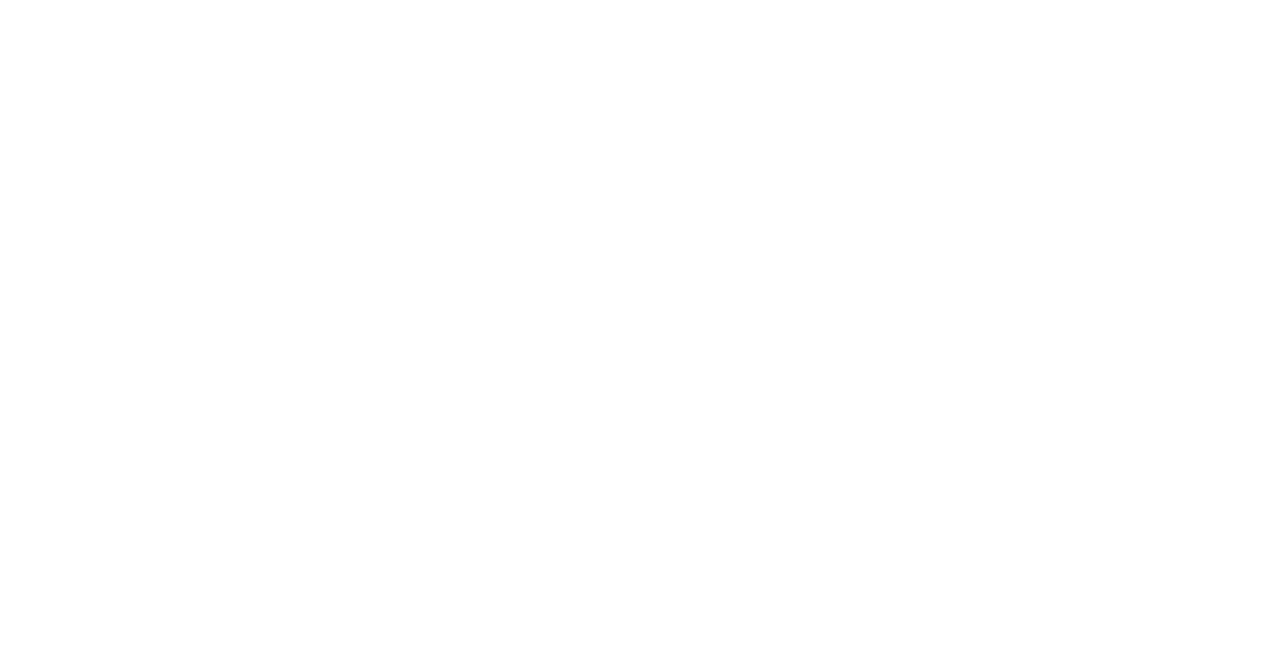
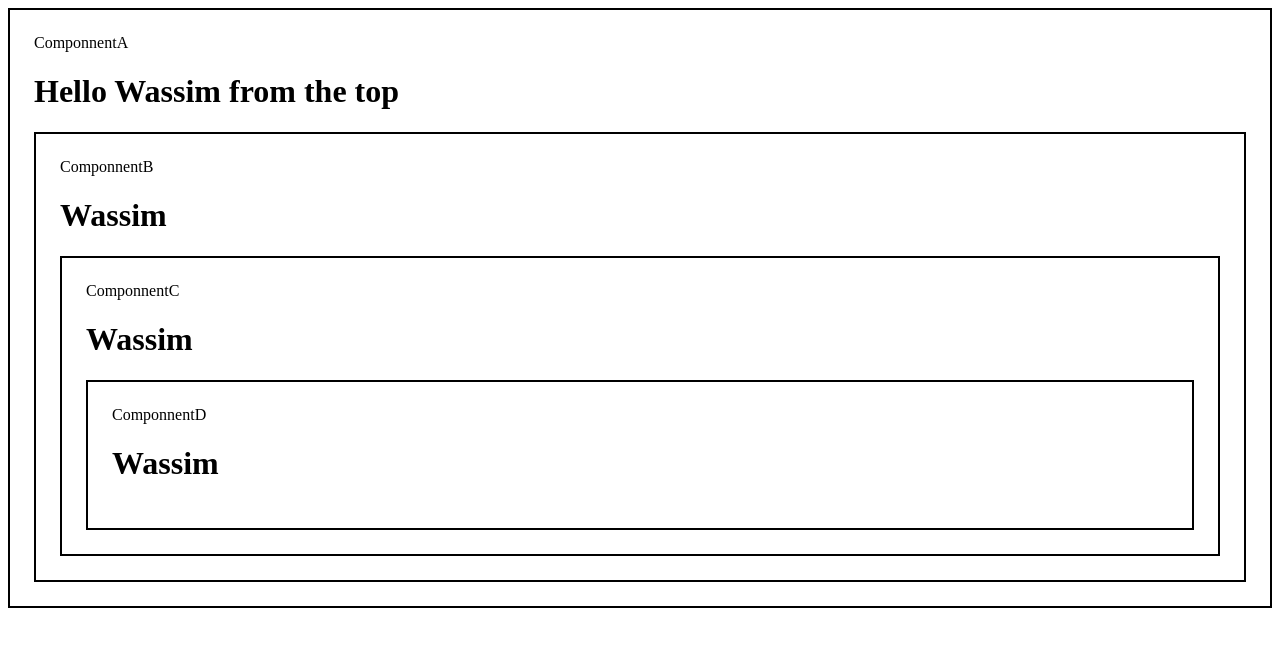
Before and after one commit to wassimrahali/react-concepts, a React (Vite) app: page / in a window 1280 px wide. Shown: the top 646 px of the page. Built offline with nearby package versions, Linux system fonts and the light colour scheme.

Commit message:
passing data with props

```diff
--- a/src/App.tsx
+++ b/src/App.tsx
@@ -1,9 +1,11 @@
+import ComponnentA from './ComponnentA'
+import './index.css'
+function App() {
 
-function App() {
 
   return (
   <>
-
+    <ComponnentA />
   </>
   )
 }
--- /dev/null
+++ b/src/ComponnentA.tsx
@@ -0,0 +1,14 @@
+import React, { useState } from 'react'
+import ComponnentB from './ComponnentB'
+
+function ComponnentA() {
+    const [user,setUser] = useState('Wassim');
+  return (
+    <div className='box'>ComponnentA
+    <h1>Hello {user} from the top</h1>
+    <ComponnentB user={user} />
+    </div>
+  )
+}
+
+export default ComponnentA
--- /dev/null
+++ b/src/ComponnentB.tsx
@@ -0,0 +1,14 @@
+import React from "react";
+import ComponnentC from "./ComponnentC";
+
+function ComponnentB(props) {
+  return (
+    <div className="box">
+      ComponnentB
+      <h1>{props.user}</h1>
+      <ComponnentC user={props.user}/>
+    </div>
+  );
+}
+
+export default ComponnentB;
--- /dev/null
+++ b/src/ComponnentC.tsx
@@ -0,0 +1,14 @@
+import React from 'react'
+import ComponnentD from './ComponnentD'
+
+function ComponnentC(props) {
+  return (
+    <div className='box'>ComponnentC
+    <h1>{props.user}</h1>
+    <ComponnentD user={props.user}  />
+
+    </div>
+  )
+}
+
+export default ComponnentC
--- /dev/null
+++ b/src/ComponnentD.tsx
@@ -0,0 +1,12 @@
+import React from 'react'
+
+function ComponnentD(props) {
+  return (
+    <div className='box'>ComponnentD
+
+    <h1>{props.user}</h1>
+    </div>
+  )
+}
+
+export default ComponnentD
--- /dev/null
+++ b/src/index.css
@@ -0,0 +1,4 @@
+.box {
+  border: 2px solid;
+  padding: 24px;
+}
```
